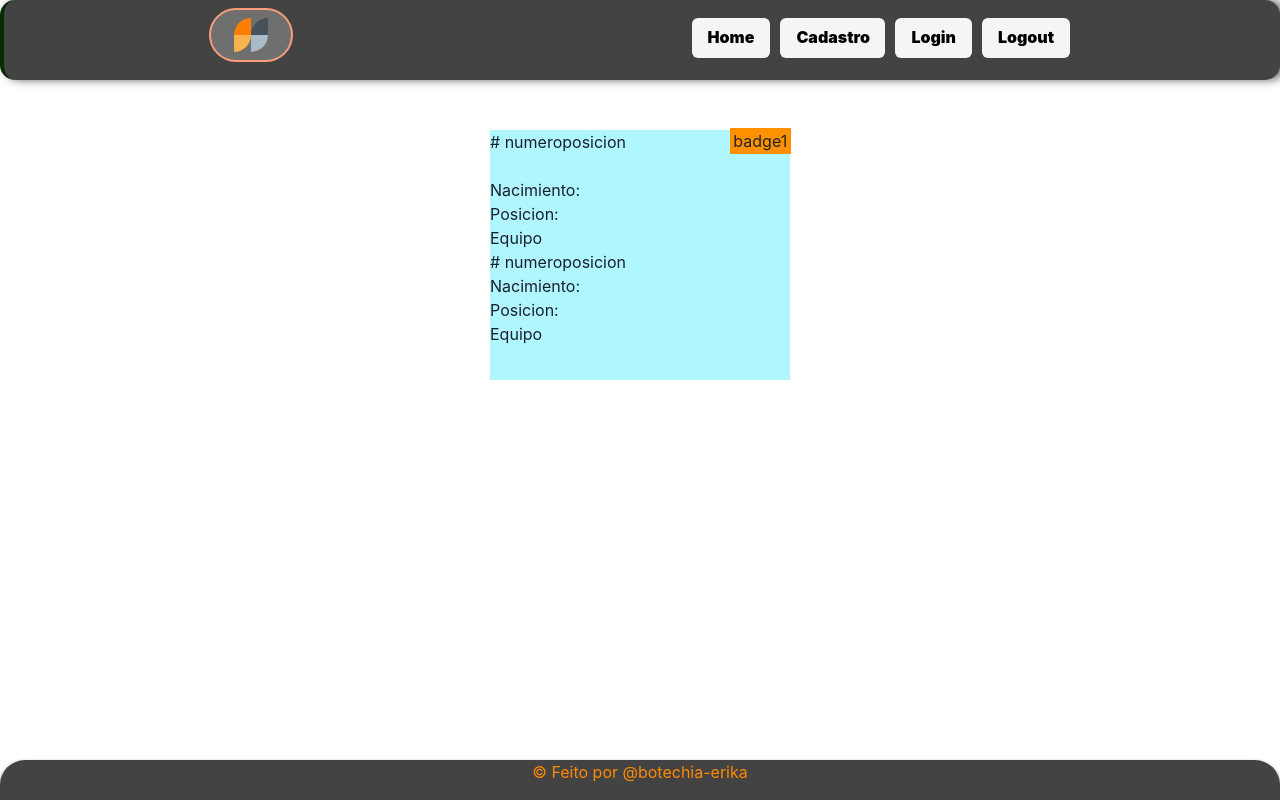
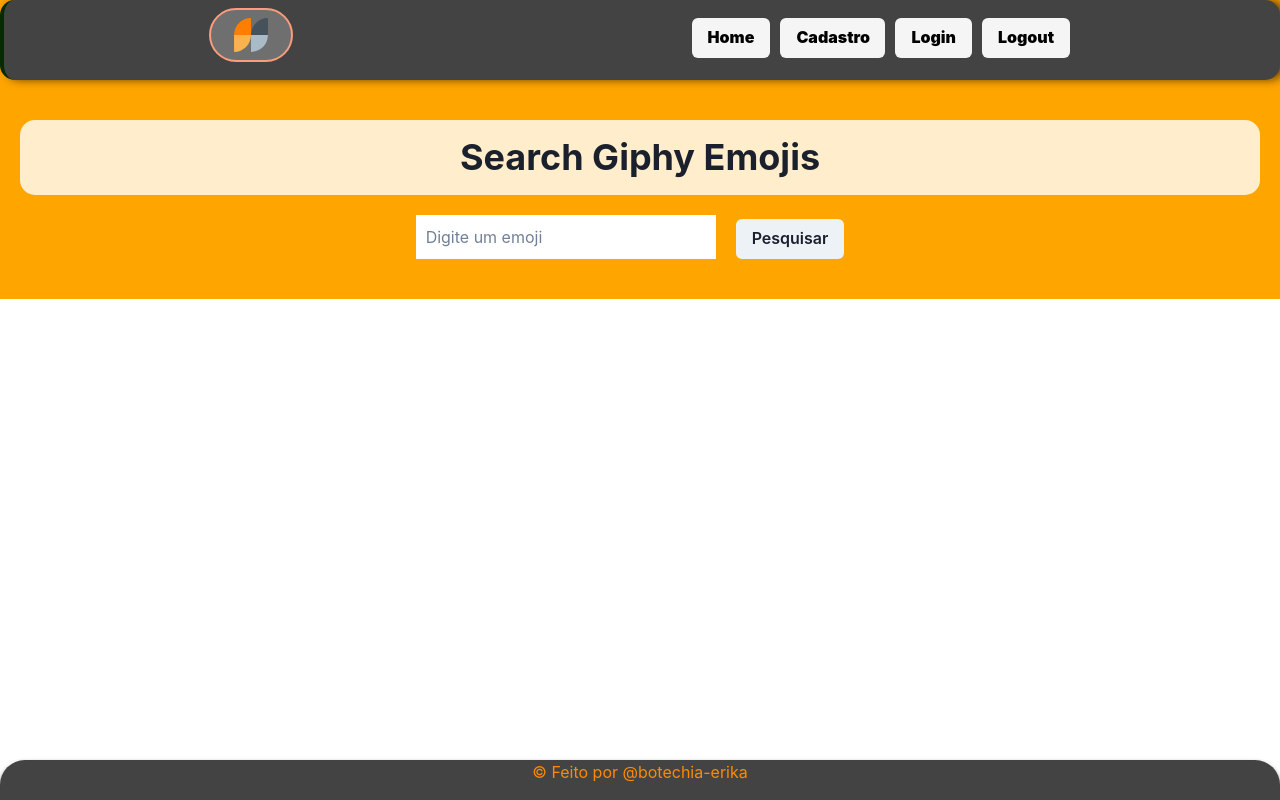
Before and after one commit to botechia-erika/frontend-labedit, a React (Create React App) app: page /labe-books in a window 1280 px wide. Built offline with nearby package versions, Linux system fonts and the light colour scheme.

Commit message:
apy search giphy ok

```diff
--- a/src/pages/LabeBooks/LabeBooks.js
+++ b/src/pages/LabeBooks/LabeBooks.js
@@ -1,64 +1,72 @@
-import React from 'react'
-import { CtnLabeBooks } from './styledLabeBooks'
+import React, { useState } from 'react';
+import axios from 'axios';
+import styled from 'styled-components';
+import { Button, Heading } from '@chakra-ui/react';
+const API_KEY = 'XeqDpsvAndqXB7LxbtRAc7bEhEwPP5Fc'; // Substitua com sua chave de API do Giphy
+
+const Container = styled.div`
+  text-align: center;
+  padding: 20px;
+  padding-top: 120px;
+  background: orange;
+`;
+
+const Input = styled.input`
+  padding: 10px;
+  font-size: 16px;
+  width: 300px;
+`;
+
+const GifList = styled.div`
+  display: flex;
+  flex-wrap: wrap;
+  justify-content: center;
+  margin-top: 20px;
+`;
+
+const GifItem = styled.div`
+  margin: 10px;
+  img {
+    max-width: 200px;
+    max-height: 200px;
+  }
+`;
+
 export function LabeBooks() {
+  const [query, setQuery] = useState('');
+  const [gifs, setGifs] = useState([]);
+
+  const handleSearch = async () => {
+    try {
+      const response = await axios.get(
+        `https://api.giphy.com/v1/gifs/search?api_key=${API_KEY}&q=${query}&limit=10`
+      );
+      setGifs(response.data.data);
+    } catch (error) {
+      console.error('Erro ao buscar gifs:', error);
+    }
+  };
+
   return (
-    <CtnLabeBooks>
-            <article>
-                <div className="rooms-single ">
-                    <div className="rooms-img ">
 
-                        <div className="rooms-status ">
-                            <span># numero</span>
-                            <span>posicion</span>
-                        </div>
-                        <span className='badge1'>
-                            badge1
-                        </span>
-                    </div>
-                    <div className="rooms-content ">
-                        <div className="rooms-title ">
-                            <h2>
+    <Container>
+        <Heading p={'4'} bg={'whiteAlpha.800'} mb={'20px '} borderRadius={'15px'}>      <h1>Search Giphy Emojis</h1>
+        </Heading>
+<Input
+        type="text"
+        placeholder="Digite um emoji"
+        value={query}
+        onChange={(e) => setQuery(e.target.value)}
+      />
+      <Button m={'auto 20px '} p={'4'} onClick={handleSearch}>Pesquisar</Button>
 
-                            </h2>
-                        </div>
-                        <div className="rooms-overview ">
-                            <p>Nacimiento:</p>
-                            <p>Posicion:</p>
-                        </div>
-                        <div className="rooms-price ">
-                            <p>Equipo</p>
-                        </div>
-                    </div>
-                </div>
-
-
-            <div className="rooms-item ">
-                <div className="rooms-single ">
-                    <div className="rooms-img ">
-                        <div className="rooms-status ">
-                            <span># numero</span>
-                            <span>posicion</span>
-                        </div>
-                        <div className="rooms-action ">
-
-                        </div>
-                    </div>
-                    <div className="rooms-content ">
-                        <div className="rooms-title ">
-                            <h2>
-                            </h2>
-                        </div>
-                        <div className="rooms-overview ">
-                            <p>Nacimiento:</p>
-                            <p>Posicion:</p>
-                        </div>
-                        <div className="rooms-price ">
-                            <p>Equipo</p>
-                        </div>
-                    </div>
-                    </div>
-                    </div>
-                    </article>
-</CtnLabeBooks>
-  )
+      <GifList>
+        {gifs.map((gif) => (
+          <GifItem key={gif.id}>
+            <img src={gif.images.fixed_height.url} alt={gif.title} />
+          </GifItem>
+        ))}
+      </GifList>
+    </Container>
+  );
 }
--- a/src/pages/LabeBooks/styledLabeBooks.js
+++ b/src/pages/LabeBooks/styledLabeBooks.js
@@ -2,26 +2,5 @@
 
 export const CtnLabeBooks = styled.div`
  padding-top: 100px ;
-
-article{
-
-    max-width: 300px;
-    height: 250px;
-    position: relative;
-            width: 100%;
-            background: #aff6ff;
-
-            margin: 30px auto ;
-            justify-content: space-around;
-}
-
-.badge1{
-    position: relative ;
-    top: -25px;
-    color: rgb(33, 37, 41);
-    right: -240px;
-    min-width: 100px;
-    background:#ff9100;
-    padding: 0.21rem;
-}
+min-height: 100vh;
 `
```
